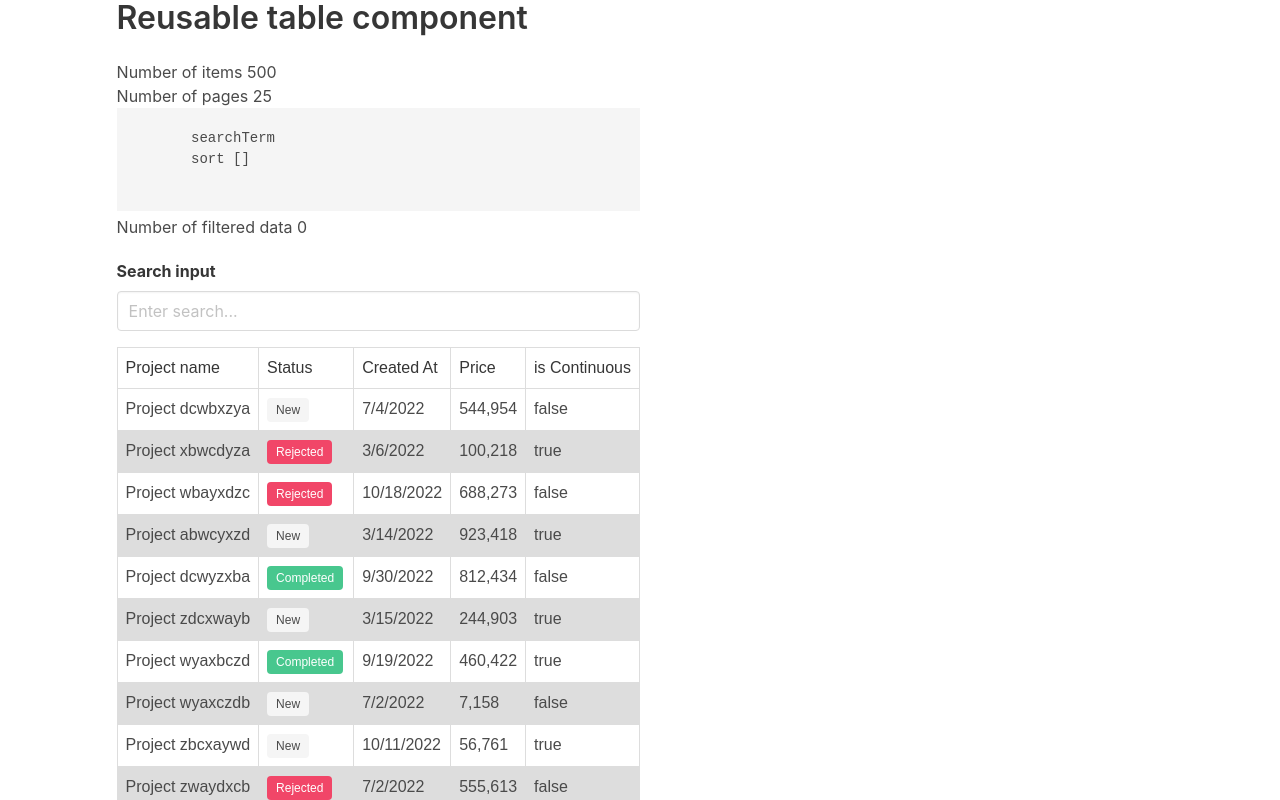
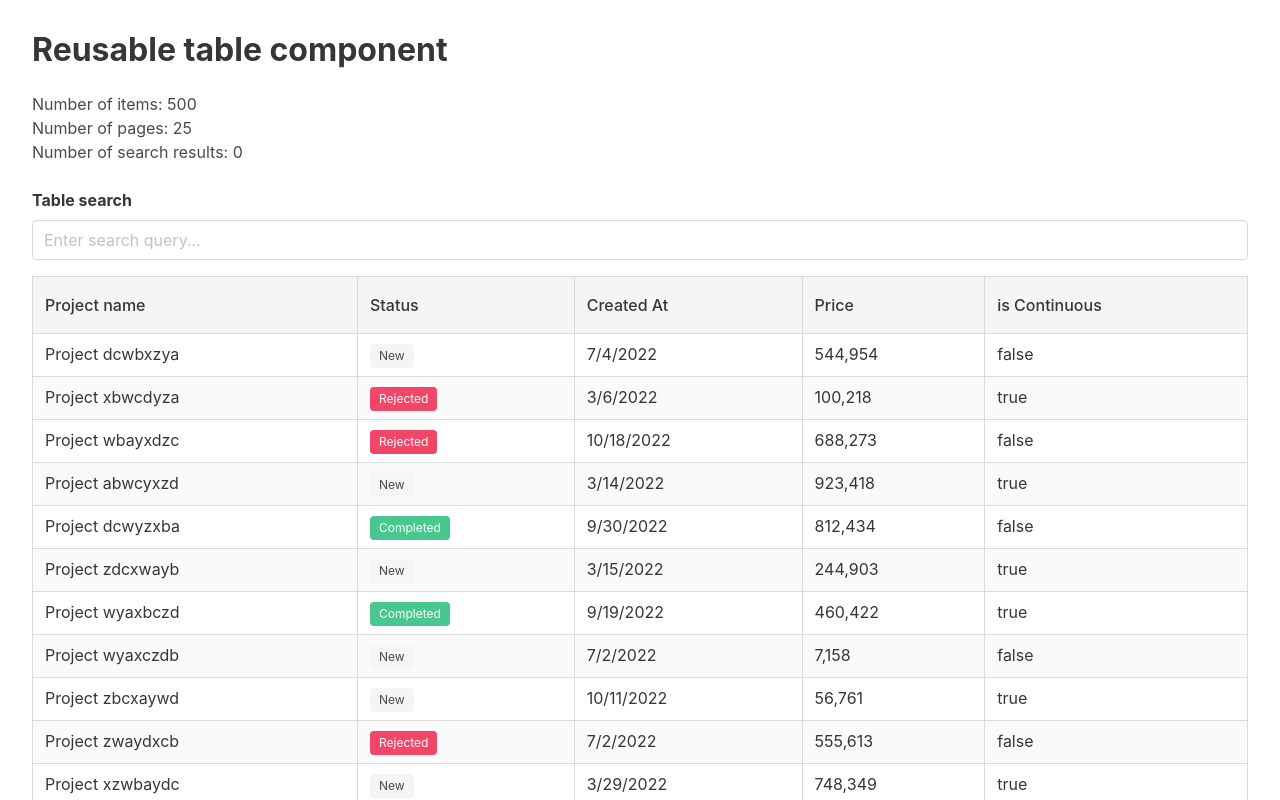
Before and after one commit to jimmzzz/table-component, a Vue app: page / in a window 1280 px wide. Shown: the top 800 px of the page. Built offline with nearby package versions, Linux system fonts and the light colour scheme.

Commit message:
[STYLE] styles adjustments

```diff
--- a/src/App.vue
+++ b/src/App.vue
@@ -1,7 +1,7 @@
 <script setup lang="ts">
 import mockData from './mocks/mock.json';
 import DataTable from './components/DataTable.vue';
-import { TableHeader, TableData } from './components/types';
+import type { TableHeader } from './components/types';
 
 interface StatusLabels {
   [key: string]: string;
@@ -22,7 +22,7 @@ const statusLabels: StatusLabels = {
   rejected: 'danger',
 };
 
-const mapTable = (value: string) => {
+const addTagClass = (value: string) => {
   const labelClass = statusLabels[value.toLowerCase()];
   return `is-${labelClass}`;
 };
@@ -30,10 +30,11 @@ const mapTable = (value: string) => {
 
 <template>
   <div>
-    <h1 class="title is-3">Reusable table component</h1>
+    <h1 class="title is-3 has-text-weight-bold">Reusable table component</h1>
+
     <Data-table v-slot="slotProps" :header-fields="tableHeaderFields" :table-data="mockData">
       <h3 v-if="slotProps.property === 'name'">{{ slotProps.field }}</h3>
-      <span v-if="slotProps.property === 'status'" class="tag" :class="mapTable(slotProps.field)">
+      <span v-if="slotProps.property === 'status'" class="tag" :class="addTagClass(slotProps.field)">
         {{ slotProps.field }}
       </span>
       <span v-if="slotProps.property === 'createdAt'">
--- a/src/assets/main.css
+++ b/src/assets/main.css
@@ -4,32 +4,5 @@
   max-width: 1280px;
   margin: 0 auto;
   padding: 2rem;
-
   font-weight: normal;
 }
-
-a,
-.green {
-  text-decoration: none;
-  color: hsla(160, 100%, 37%, 1);
-  transition: 0.4s;
-}
-
-@media (hover: hover) {
-  a:hover {
-    background-color: hsla(160, 100%, 37%, 0.2);
-  }
-}
-
-@media (min-width: 1024px) {
-  body {
-    display: flex;
-    place-items: center;
-  }
-
-  #app {
-    display: grid;
-    grid-template-columns: 1fr 1fr;
-    padding: 0 2rem;
-  }
-}
--- a/src/components/DataTable.vue
+++ b/src/components/DataTable.vue
@@ -1,34 +1,44 @@
 <template>
   <div>
-    <h1>Number of items {{ originalTableData.length }}</h1>
-    <h1>Number of pages {{ numberOfPages }}</h1>
-    <pre class="mb-20">
+    <h1>Number of items: {{ originalTableData.length }}</h1>
+    <h1>Number of pages: {{ numberOfPages }}</h1>
+    <p class="mb-5">Number of search results: {{ filteredTableData.length }}</p>
+    <!-- <pre class="mb-20">
       searchTerm {{ searchTerm }}
       sort {{ sort }}
-    </pre>
-    <p class="py-1">Number of filtered data {{ filteredTableData.length }}</p>
+    </pre> -->
 
     <!-- SearchInput -->
     <div class="control my-4">
-      <label class="label" for="search">Search input</label>
-      <input v-model="searchTerm" class="input" type="text" placeholder="Enter search..." />
+      <label class="label" for="search">Table search</label>
+      <input v-model="searchTerm" class="input" type="text" placeholder="Enter search query..." />
     </div>
 
     <!-- TABLE -->
-    <table>
+    <table class="table is-striped is-bordered is-hoverable is-fullwidth">
       <thead>
         <tr>
-          <th v-for="field in props.headerFields" :key="field.id" @click="sortTableByColumn(field)">
+          <th
+            class="py-4 has-background-white-ter has-text-weight-medium"
+            v-for="field in props.headerFields"
+            :key="field.id"
+            @click="sortTableByColumn(field)"
+          >
             {{ field.label }}
             <ToolingIcon v-if="sort[0] === field.id" :style="iconStyle" />
           </th>
         </tr>
       </thead>
       <tbody>
-        <tr v-for="(item, index) in sortedTableData" :key="`${item.name}${index}`">
-          <td v-for="(field, idx) in item" :key="`${field}${idx}`">
-            <slot :field="field" :property="idx">{{ field }}</slot>
-          </td>
+        <template v-if="sortedTableData.length">
+          <tr v-for="(item, index) in sortedTableData" :key="`${item.name}${index}`">
+            <td v-for="(field, idx) in item" :key="`${field}${idx}`">
+              <slot :field="field" :property="idx">{{ field }}</slot>
+            </td>
+          </tr>
+        </template>
+        <tr v-else>
+          <td class="has-text-centered" colspan="100%">No matching items. Try change search query</td>
         </tr>
       </tbody>
     </table>
@@ -137,20 +147,19 @@ const numberOfPages = computed(() => {
 </script>
 
 <style scoped>
-table {
-  font-family: arial, sans-serif;
-  border-collapse: collapse;
-  width: 100%;
-}
-
+table,
 td,
 th {
-  border: 1px solid #dddddd;
-  text-align: left;
-  padding: 8px;
+  /* width: 14.2%; calc TODO: 100% number of columns */
+  /* text-align: center; */
+  /* width: auto; */
+  /* padding: 5px; */
 }
-
-tr:nth-child(even) {
-  background-color: #dddddd;
-}
+/* th {
+  background: #ddeeee;
+} */
+/* table {
+  width: 400px;
+  border-collapse: collapse;
+} */
 </style>
```
